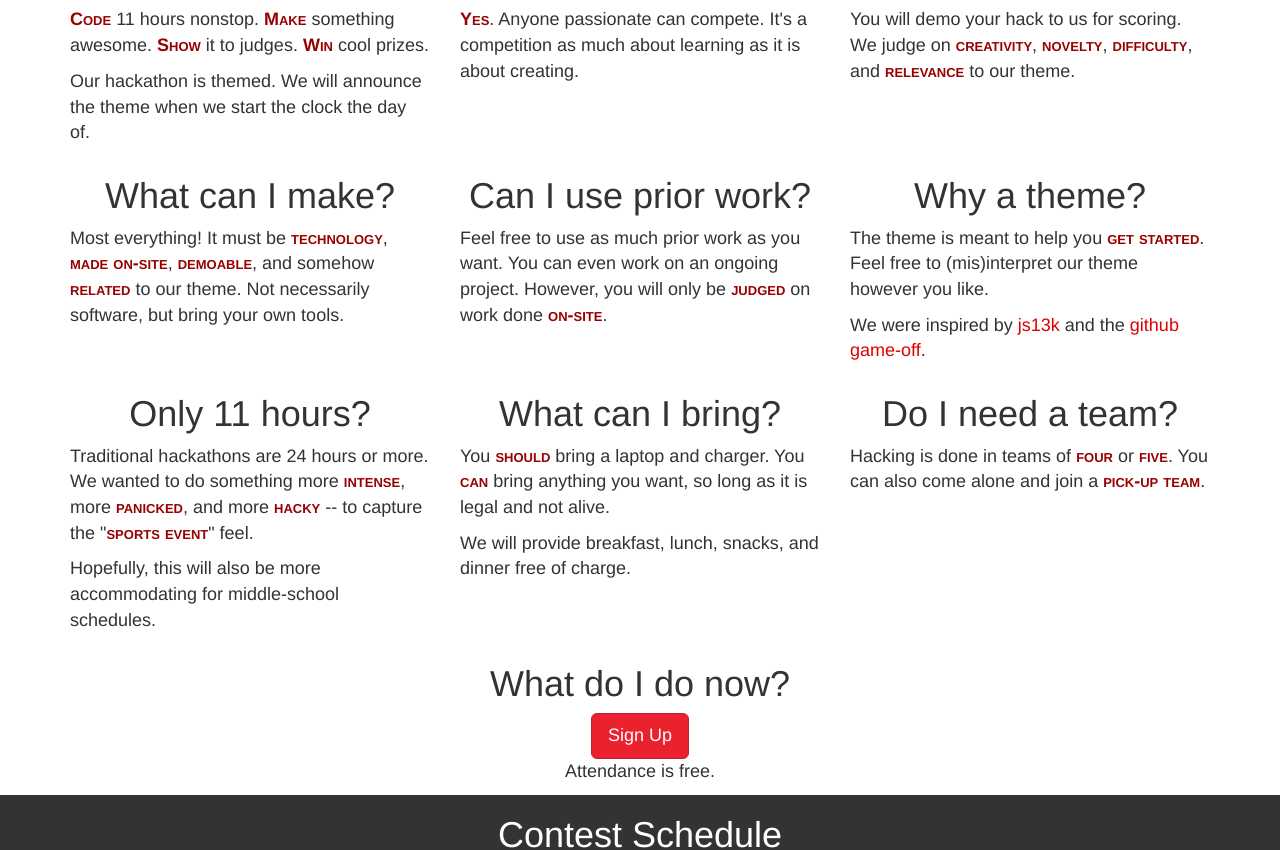
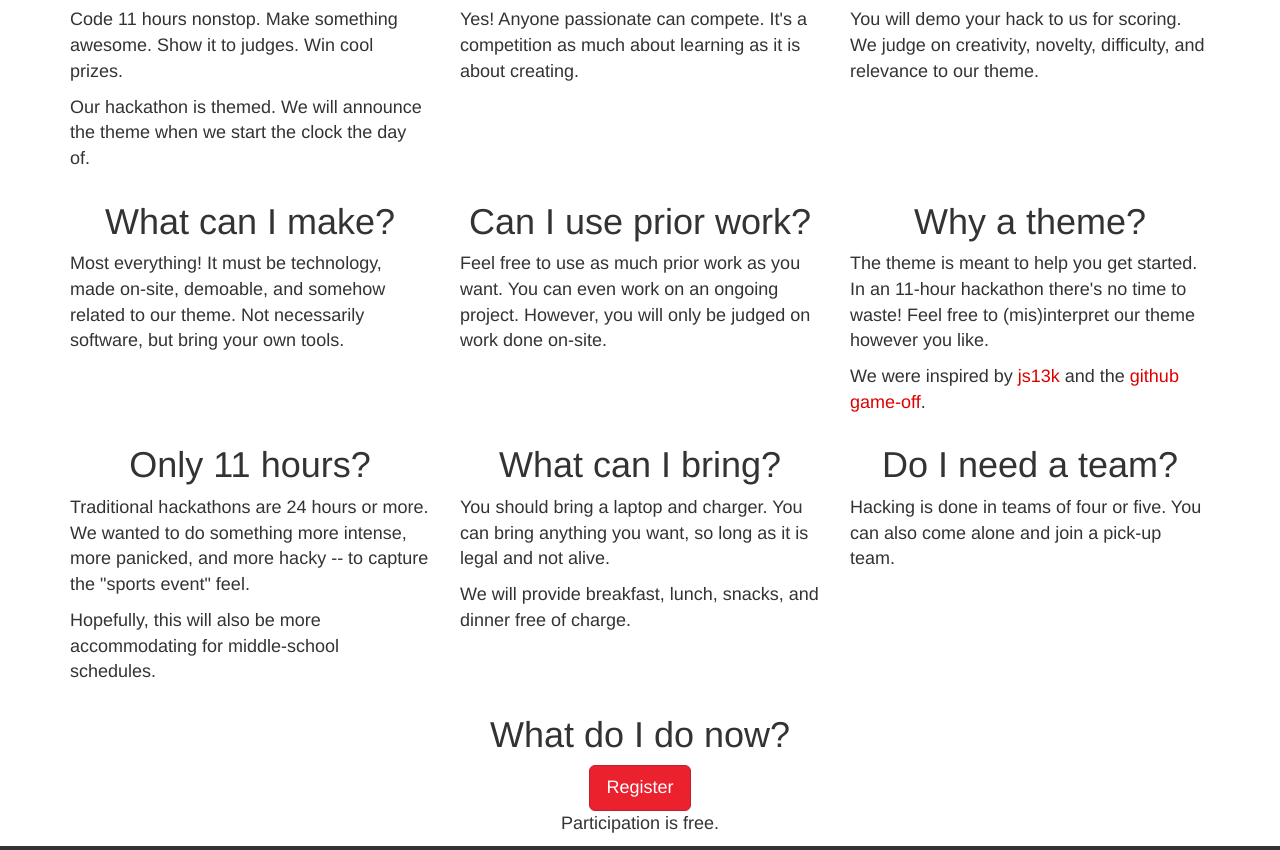
Before and after one commit to dabbler0/hack-pea-site, a website: page static/index.html in a window 1280 px wide. Shown: the part 638-1488 px from the top of the page. Drawn offline with Linux system fonts and the light colour scheme; a web font is replaced by a local one.

Commit message:
Style tweaks

```diff
--- a/static/index.html
+++ b/static/index.html
@@ -37,8 +37,8 @@
         <h1>HackExeter</h1>
         <p>11 hours of coding. Open to middle-schoolers and high-schoolers.</p>
         <p><span class="glyphicon glyphicon-time"></span> May 17 9AM-10PM</p>
-        <p><span class="glyphicon glyphicon-map-marker"></span> <a href="http://maps.google.com/q=Phillips Exeter Academy">Phillips Exeter Academy</a>, Grainger Auditorium</p>
-        <p><a class="btn btn-primary btn-lg" href="register.html">Sign Up</a> or <a class="btn btn-primary btn-lg" href="sponsor.html">Sponsor</a></p>
+        <p><span class="glyphicon glyphicon-map-marker"></span> <a href="http://maps.google.com/?q=Phillips Exeter Academy">Phillips Exeter Academy</a>, Grainger Auditorium</p>
+        <p><a class="btn btn-primary btn-lg" href="register.html">Register</a> or <a class="btn btn-primary btn-lg" href="sponsor.html">Sponsor</a></p>
       </div>
     </div>
 
@@ -53,7 +53,7 @@
         <div class="col-lg-4">
           <h1>What is HackExeter?</h1>
           <p>
-            <strong>Code</strong> 11 hours nonstop. <strong>Make</strong> something awesome. <strong>Show</strong> it to judges. <strong>Win</strong> cool prizes.
+            Code 11 hours nonstop. Make something awesome. Show it to judges. Win cool prizes.
           </p>
           <p>
             Our hackathon is themed. We will announce the theme when we start the clock the day of.
@@ -62,13 +62,13 @@
         <div class="col-lg-4">
           <h1>Am I good enough?</h1>
           <p>
-            <strong>Yes</strong>. Anyone passionate can compete. It's a competition as much about learning as it is about creating.
+            Yes! Anyone passionate can compete. It's a competition as much about learning as it is about creating.
           </p>
         </div>
         <div class="col-lg-4">
           <h1>How are we judged?</h1>
           <p>
-            You will demo your hack to us for scoring. We judge on <strong>creativity</strong>, <strong>novelty</strong>, <strong>difficulty</strong>, and <strong>relevance</strong> to our theme.
+            You will demo your hack to us for scoring. We judge on creativity, novelty, difficulty, and relevance to our theme.
           </p>
         </div>
        </div>
@@ -76,19 +76,19 @@
         <div class="col-lg-4">
           <h1>What can I make?</h1>
           <p>
-            Most everything! It must be <strong>technology</strong>, <strong>made on-site</strong>, <strong>demoable</strong>, and somehow <strong>related</strong> to our theme. Not necessarily software, but bring your own tools.
+            Most everything! It must be technology, made on-site, demoable, and somehow related to our theme. Not necessarily software, but bring your own tools.
           </p>
         </div>
         <div class="col-lg-4">
           <h1>Can I use prior work?</h1>
           <p>
-            Feel free to use as much prior work as you want. You can even work on an ongoing project. However, you will only be <strong>judged</strong> on work done <strong>on-site</strong>.
+            Feel free to use as much prior work as you want. You can even work on an ongoing project. However, you will only be judged on work done on-site.
           </p>
         </div>
         <div class="col-lg-4">
           <h1>Why a theme?</h1>
           <p>
-            The theme is meant to help you <strong>get started</strong>. Feel free to (mis)interpret our theme however you like.
+            The theme is meant to help you get started. In an 11-hour hackathon there's no time to waste! Feel free to (mis)interpret our theme however you like.
           </p>
           <p>
             We were inspired by <a href="http://js13kgames.com">js13k</a> and the <a href="https://github.com/blog/1674-github-game-off-ii">github game-off</a>.
@@ -97,7 +97,7 @@
         <div class="col-lg-4">
           <h1>Only 11 hours?</h1>
           <p>
-            Traditional hackathons are 24 hours or more. We wanted to do something more <strong>intense</strong>, more <strong>panicked</strong>, and more <strong>hacky</strong> -- to capture the "<strong>sports event</strong>" feel.
+            Traditional hackathons are 24 hours or more. We wanted to do something more intense, more panicked, and more hacky -- to capture the "sports event" feel.
           </p>
           <p>
             Hopefully, this will also be more accommodating for middle-school schedules.
@@ -106,7 +106,7 @@
         <div class="col-lg-4">
           <h1>What can I bring?</h1>
           <p>
-            You <strong>should</strong> bring a laptop and charger. You <strong>can</strong> bring anything you want, so long as it is legal and not alive.
+            You should bring a laptop and charger. You can bring anything you want, so long as it is legal and not alive.
           </p>
           <p>
             We will provide breakfast, lunch, snacks, and dinner free of charge.
@@ -115,7 +115,7 @@
         <div class="col-lg-4">
           <h1> Do I need a team? </h1>
           <p>
-            Hacking is done in teams of <strong>four</strong> or <strong>five</strong>. You can also come alone and join a <strong>pick-up team</strong>.
+            Hacking is done in teams of four or five. You can also come alone and join a pick-up team.
           </p>
         </div>
       </div>
@@ -124,9 +124,9 @@
         <div class="col-lg-4">
           <h1> What do I do now? </h1>
           <center>
-            <a href="register.html" class="btn btn-primary btn-lg">Sign Up</a>
+            <a href="register.html" class="btn btn-primary btn-lg">Register</a>
             <p>
-              Attendance is free.
+              Participation is free.
             </p>
           </center>
         </div>
```
Also changed, not shown: static/register.html (+3 -3 lines).
